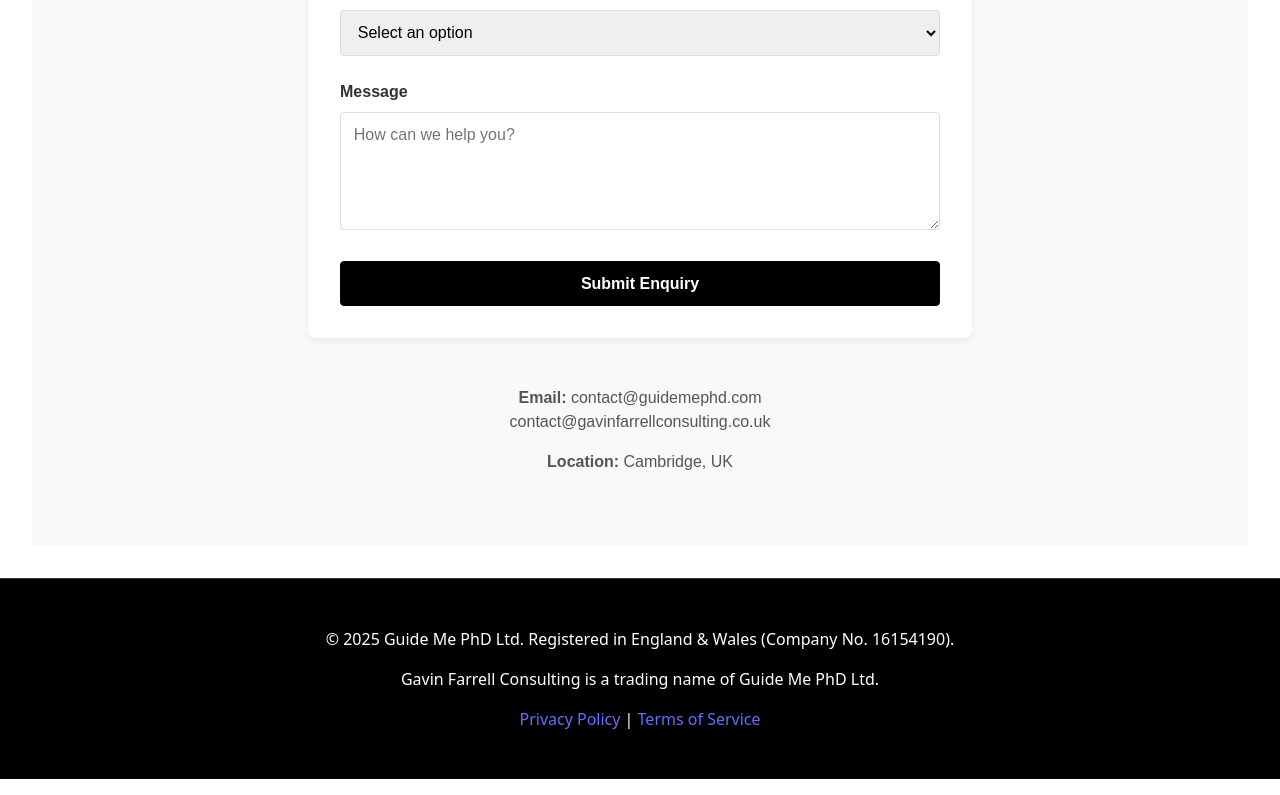
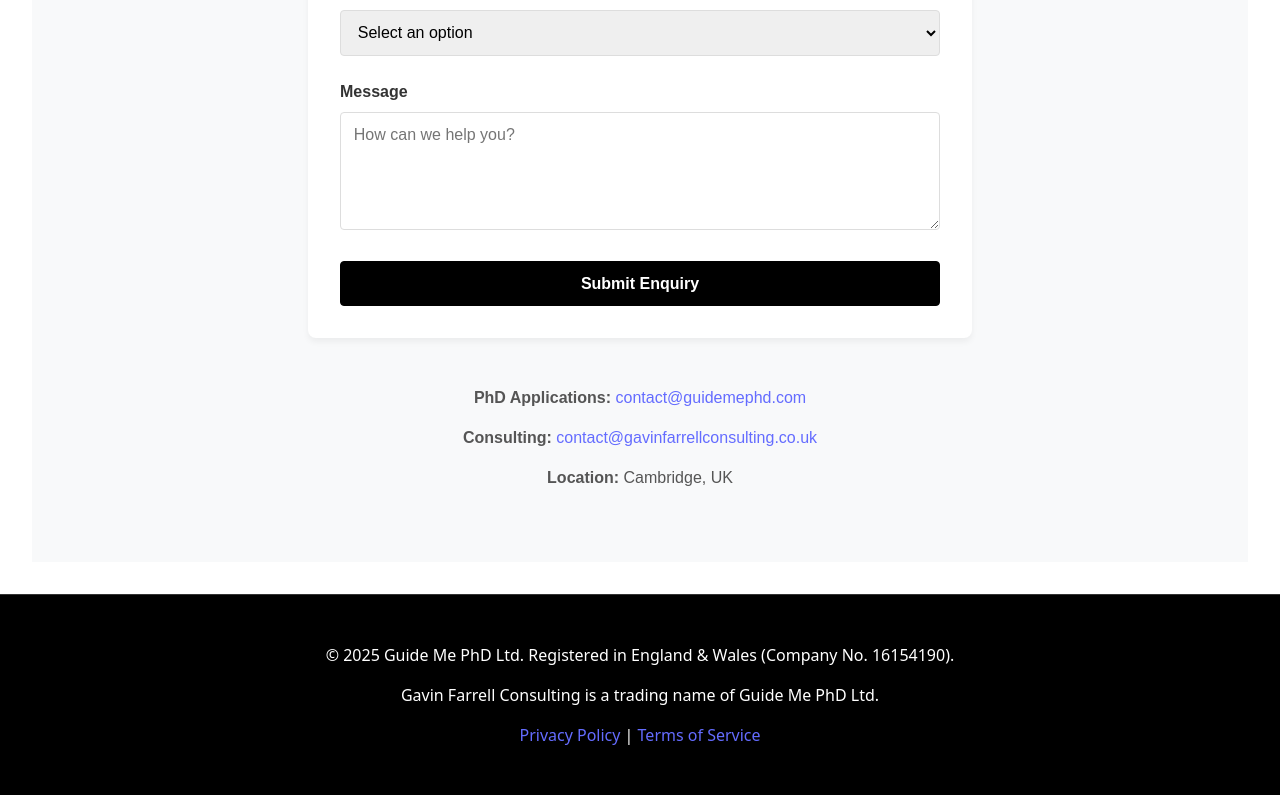
Before and after one commit to gavinf97/guidemephd-static, a React (Vite) app: page /contact in a window 1280 px wide. Shown: the part 772-1567 px from the top of the page. Built offline with nearby package versions, Linux system fonts and the light colour scheme.

Commit message:
fixes emails on web page contact

```diff
--- a/src/pages/Contact.jsx
+++ b/src/pages/Contact.jsx
@@ -43,7 +43,8 @@ const Contact = () => {
           </form>
 
           <div className="contact-info">
-            <p><strong>Email:</strong> contact@guidemephd.com<br />contact@gavinfarrellconsulting.co.uk</p>
+            <p><strong>PhD Applications:</strong> <a href="mailto:contact@guidemephd.com">contact@guidemephd.com</a></p>
+            <p><strong>Consulting:</strong> <a href="mailto:contact@gavinfarrellconsulting.co.uk">contact@gavinfarrellconsulting.co.uk</a></p>
             <p><strong>Location:</strong> Cambridge, UK</p>
           </div>
         </div>
```
